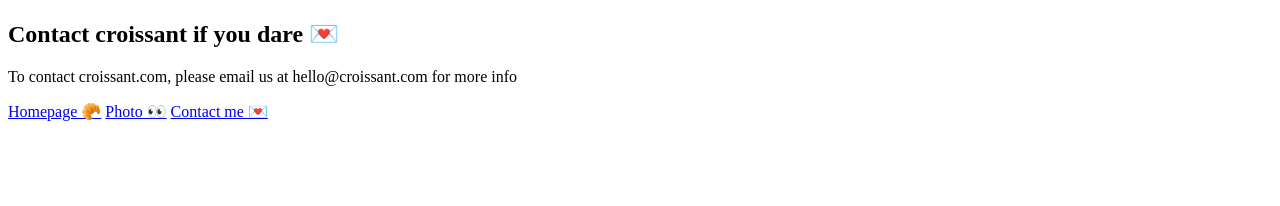
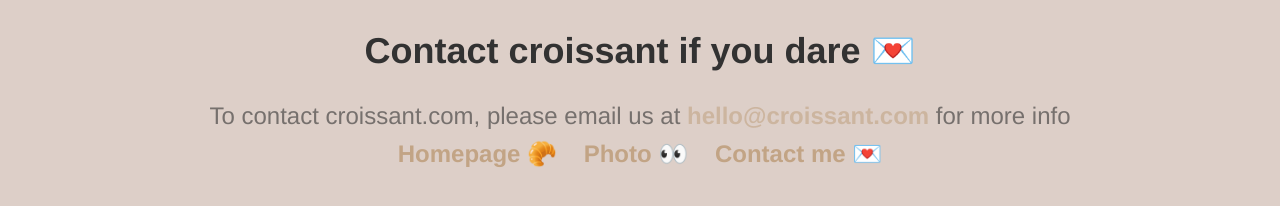
Before and after one commit to niniantadze/Croissant, a plain HTML site: page contact.html in a window 1280 px wide. Drawn offline with Linux system fonts and the light colour scheme.

Commit message:
added basic css as required in homework

```diff
--- a/contact.html
+++ b/contact.html
@@ -3,12 +3,15 @@
   <head>
     <meta charset="UTF-8" />
     <meta name="viewport" content="width=device-width, initial-scale=1.0" />
+    <link rel="stylesheet" href="/style/style.css" />
+
     <title>Contact 💌</title>
   </head>
   <body>
     <h2>Contact croissant if you dare 💌</h2>
     <p>
-      To contact croissant.com, please email us at hello@croissant.com for more
+      To contact croissant.com, please email us at
+      <a href="mailto:hello@croissant.com ">hello@croissant.com </a>for more
       info
     </p>
     <footer>
--- a/style/style.css
+++ b/style/style.css
@@ -0,0 +1,37 @@
+body {
+  font-family: "Franklin Gothic Medium", "Arial Narrow", Arial, sans-serif;
+  font-size: 24px;
+  background: #ddcfc8;
+  text-align: center;
+  color: #323232;
+}
+p {
+  margin: 10px auto;
+  opacity: 0.6;
+}
+header a {
+  margin: 0 10px;
+}
+footer a {
+  margin: 0 10px;
+}
+header {
+  text-align: center;
+}
+footer {
+  text-align: center;
+}
+a {
+  text-decoration: none;
+  color: #c2a485;
+  font-weight: 700;
+  transition: all 150ms ease-in-out;
+}
+a:hover {
+  color: #6e5d4c;
+  text-decoration: underline;
+}
+img {
+  max-width: 100%;
+  height: auto;
+}
```
Also changed, not shown: index.html (+1 -0 lines), photo.html (+2 -0 lines).
